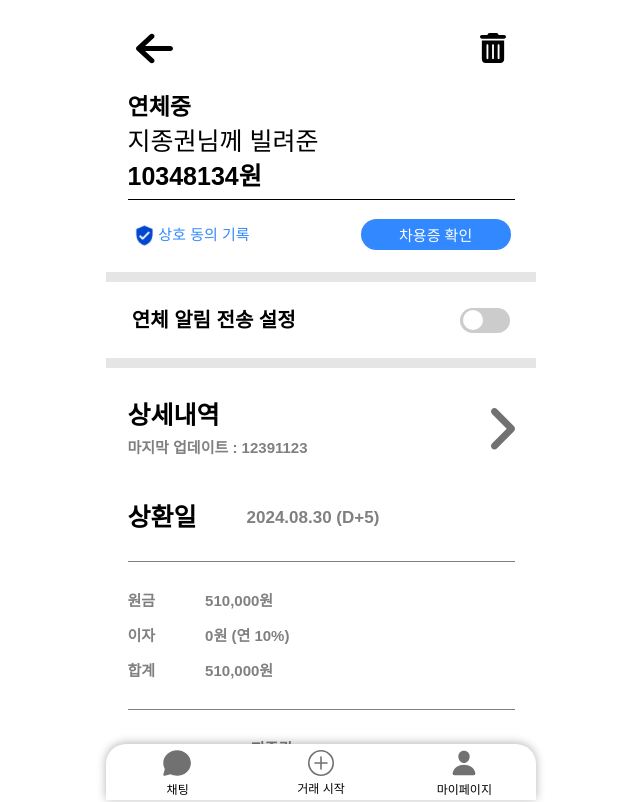
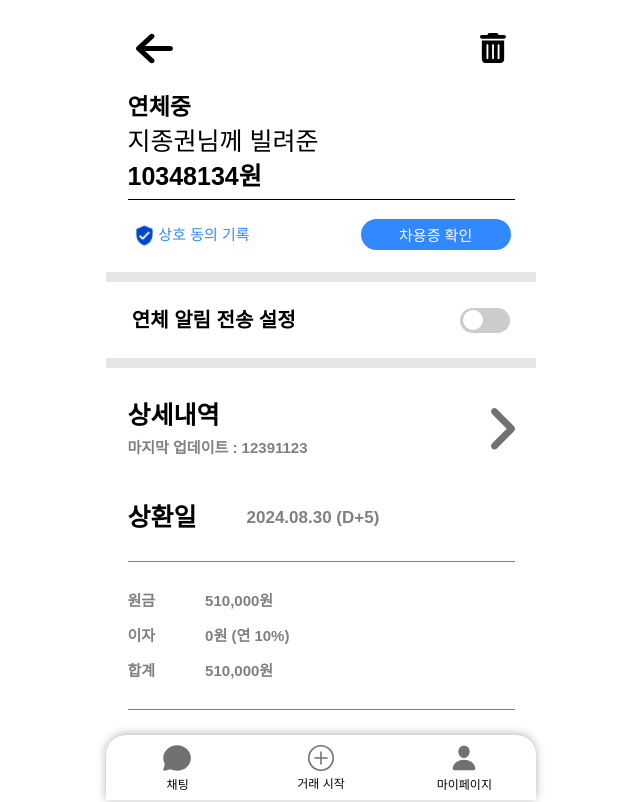
Before and after one commit to jijongkwon/DrCha, a React (Vite) app in the folder frontend/: page /detail in a window 1280 px wide. Shown: the top 802 px of the page, without its empty margins (319-959 px from the left). Built offline with nearby package versions, Linux system fonts and the light colour scheme; a web font is replaced by a local one.

Commit message:
[S11P21A205-274] design : Navbar 스타일 수정

```diff
--- a/frontend/src/components/Navbar/Navbar.module.scss
+++ b/frontend/src/components/Navbar/Navbar.module.scss
@@ -7,7 +7,7 @@
   bottom: 0;
   max-width: 43rem;
   width: 100%;
-  height: 7%;
+  height: 6.5rem;
   background-color: white;
   display: flex;
   justify-content: space-around;
```
